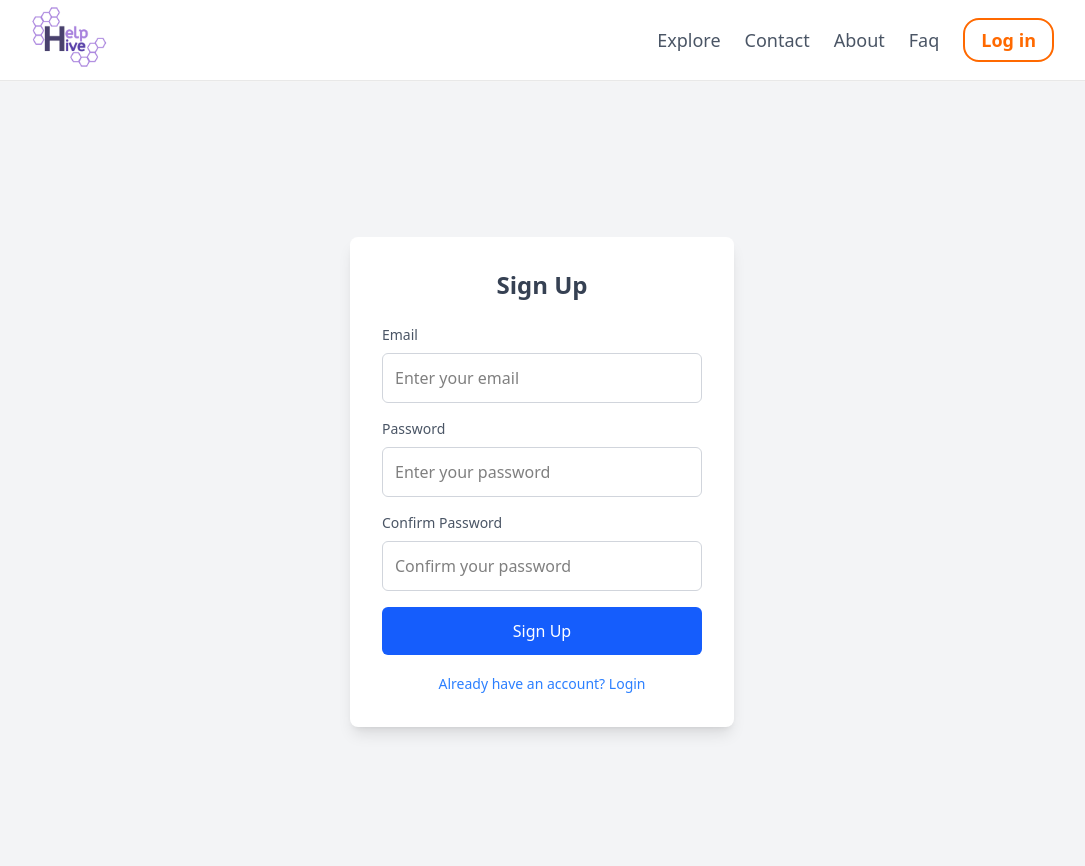
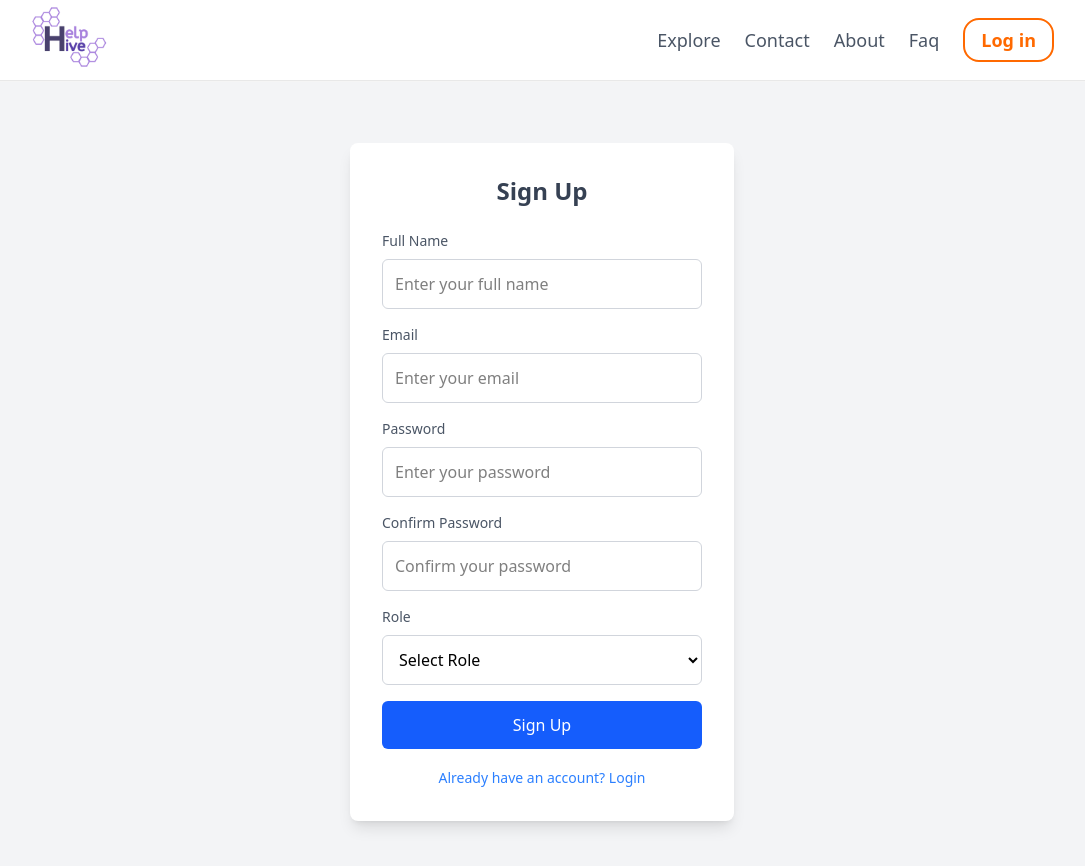
Before and after one commit to 3-knuckle-heads/HelpHive, a React (Vite) app in the folder FrontEnd/help-hive/: page /login in a window 1280 px wide. Both pictures are taken after a click on the button "Don't have an account? Sign Up". Shown: the top 866 px of the page, without its empty margins (98-1183 px from the left). Built offline with nearby package versions, Linux system fonts and the light colour scheme.

Commit message:
login
signup is updated

```diff
--- a/FrontEnd/help-hive/src/pages/Login.jsx
+++ b/FrontEnd/help-hive/src/pages/Login.jsx
@@ -2,15 +2,13 @@ import React, { useState } from "react";
 import { Formik, Form, Field, ErrorMessage } from "formik";
 import * as Yup from "yup";
 
-const LoginPage = ({ onLoginSuccess }) => {
+const Login = ({ onSignupSuccess }) => {
   const [isSignup, setIsSignup] = useState(false);
 
   const validationSchema = Yup.object({
+    fullName: Yup.string().required("Full name is required"),
     email: Yup.string()
-      .matches(
-        /^[a-zA-Z0-9._%+-]+@gmail\.com$/,
-        "Email must be a valid Gmail address"
-      )
+      .email("Invalid email address")
       .required("Email is required"),
     password: Yup.string()
       .min(6, "Password must be at least 6 characters")
@@ -21,19 +19,18 @@ const LoginPage = ({ onLoginSuccess }) => {
         is: true,
         then: (schema) => schema.required("Confirm Password is required"),
       }),
+    role: Yup.string().required("Please select a role"),
   });
 
   const handleSubmit = (values, { setSubmitting, resetForm }) => {
     setTimeout(() => {
       const userData = {
+        fullName: values.fullName,
         email: values.email,
-        name: "John Doe",
-        profilePic: "",
-        skills: ["Heavy lifting"],
-        events: [{ title: "Tech Conference", role: "Volunteer" }],
+        role: values.role,
       };
 
-      onLoginSuccess(userData); // Pass user data to parent component
+      onSignupSuccess(userData);
       setSubmitting(false);
       resetForm();
     }, 2000);
@@ -47,98 +44,86 @@ const LoginPage = ({ onLoginSuccess }) => {
         </h2>
 
         <Formik
-          initialValues={{ email: "", password: "", confirmPassword: "" }}
+          initialValues={{ fullName: "", email: "", password: "", confirmPassword: "", role: "" }}
           validationSchema={validationSchema}
           onSubmit={handleSubmit}
         >
           {({ isSubmitting }) => (
             <Form>
+              {isSignup && (
+                <div className="mb-4">
+                  <label className="block text-sm font-medium text-gray-600">Full Name</label>
+                  <Field
+                    type="text"
+                    name="fullName"
+                    className="w-full p-3 border border-gray-300 rounded-md mt-2 focus:ring-2 focus:ring-blue-500"
+                    placeholder="Enter your full name"
+                  />
+                  <ErrorMessage name="fullName" component="p" className="text-red-500 text-sm mt-1" />
+                </div>
+              )}
+
               <div className="mb-4">
-                <label
-                  htmlFor="email"
-                  className="block text-sm font-medium text-gray-600"
-                >
-                  Email
-                </label>
+                <label className="block text-sm font-medium text-gray-600">Email</label>
                 <Field
                   type="email"
                   name="email"
-                  className="w-full p-3 border border-gray-300 rounded-md mt-2 focus:outline-none focus:ring-2 focus:ring-blue-500"
+                  className="w-full p-3 border border-gray-300 rounded-md mt-2 focus:ring-2 focus:ring-blue-500"
                   placeholder="Enter your email"
                 />
-                <ErrorMessage
-                  name="email"
-                  component="p"
-                  className="text-red-500 text-sm mt-1"
-                />
+                <ErrorMessage name="email" component="p" className="text-red-500 text-sm mt-1" />
               </div>
 
               <div className="mb-4">
-                <label
-                  htmlFor="password"
-                  className="block text-sm font-medium text-gray-600"
-                >
-                  Password
-                </label>
+                <label className="block text-sm font-medium text-gray-600">Password</label>
                 <Field
                   type="password"
                   name="password"
-                  className="w-full p-3 border border-gray-300 rounded-md mt-2 focus:outline-none focus:ring-2 focus:ring-blue-500"
+                  className="w-full p-3 border border-gray-300 rounded-md mt-2 focus:ring-2 focus:ring-blue-500"
                   placeholder="Enter your password"
                 />
-                <ErrorMessage
-                  name="password"
-                  component="p"
-                  className="text-red-500 text-sm mt-1"
-                />
+                <ErrorMessage name="password" component="p" className="text-red-500 text-sm mt-1" />
               </div>
 
               {isSignup && (
                 <div className="mb-4">
-                  <label
-                    htmlFor="confirmPassword"
-                    className="block text-sm font-medium text-gray-600"
-                  >
-                    Confirm Password
-                  </label>
+                  <label className="block text-sm font-medium text-gray-600">Confirm Password</label>
                   <Field
                     type="password"
                     name="confirmPassword"
-                    className="w-full p-3 border border-gray-300 rounded-md mt-2 focus:outline-none focus:ring-2 focus:ring-blue-500"
+                    className="w-full p-3 border border-gray-300 rounded-md mt-2 focus:ring-2 focus:ring-blue-500"
                     placeholder="Confirm your password"
                   />
-                  <ErrorMessage
-                    name="confirmPassword"
-                    component="p"
-                    className="text-red-500 text-sm mt-1"
-                  />
+                  <ErrorMessage name="confirmPassword" component="p" className="text-red-500 text-sm mt-1" />
                 </div>
               )}
+
+              {isSignup && (
+                <div className="mb-4">
+                  <label className="block text-sm font-medium text-gray-600">Role</label>
+                  <Field as="select" name="role" className="w-full p-3 border border-gray-300 rounded-md mt-2">
+                    <option value="">Select Role</option>
+                    <option value="volunteer">Volunteer</option>
+                    <option value="eventHost">Event Host</option>
+                  </Field>
+                  <ErrorMessage name="role" component="p" className="text-red-500 text-sm mt-1" />
+                </div>
+              )}
+
               <button
                 type="submit"
-                className={`w-full py-3 ${
-                  isSubmitting ? "bg-gray-400" : "bg-blue-600"
-                } text-white rounded-md hover:bg-blue-700 focus:outline-none focus:ring-2 focus:ring-blue-500`}
+                className={`w-full py-3 ${isSubmitting ? "bg-gray-400" : "bg-blue-600"} text-white rounded-md hover:bg-blue-700 focus:ring-2 focus:ring-blue-500`}
                 disabled={isSubmitting}
               >
-                {isSubmitting
-                  ? "Processing..."
-                  : isSignup
-                  ? "Sign Up"
-                  : "Login"}
+                {isSubmitting ? "Processing..." : isSignup ? "Sign Up" : "Login"}
               </button>
             </Form>
           )}
         </Formik>
 
         <div className="text-center mt-4">
-          <button
-            onClick={() => setIsSignup(!isSignup)}
-            className="text-sm text-blue-500 hover:underline"
-          >
-            {isSignup
-              ? "Already have an account? Login"
-              : "Don't have an account? Sign Up"}
+          <button onClick={() => setIsSignup(!isSignup)} className="text-sm text-blue-500 hover:underline">
+            {isSignup ? "Already have an account? Login" : "Don't have an account? Sign Up"}
           </button>
         </div>
       </div>
@@ -146,4 +131,4 @@ const LoginPage = ({ onLoginSuccess }) => {
   );
 };
 
-export default LoginPage;
+export default Login;
```
